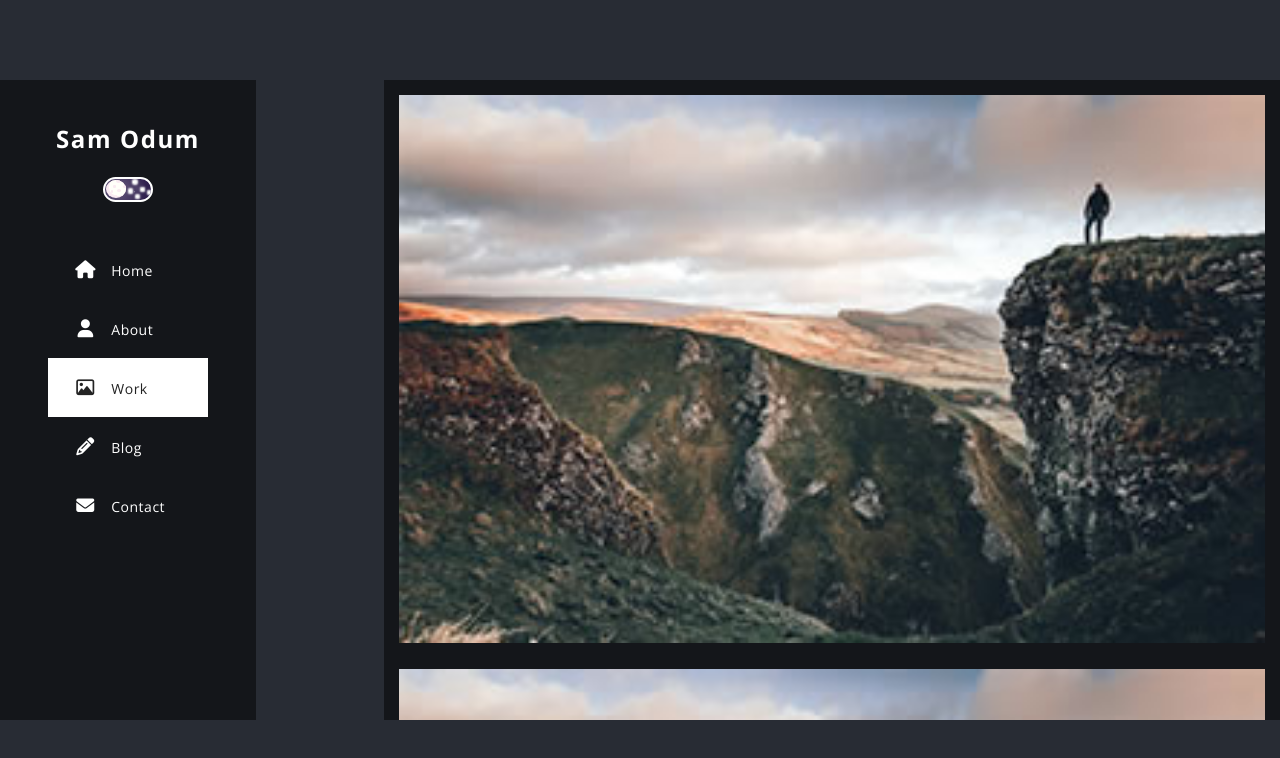
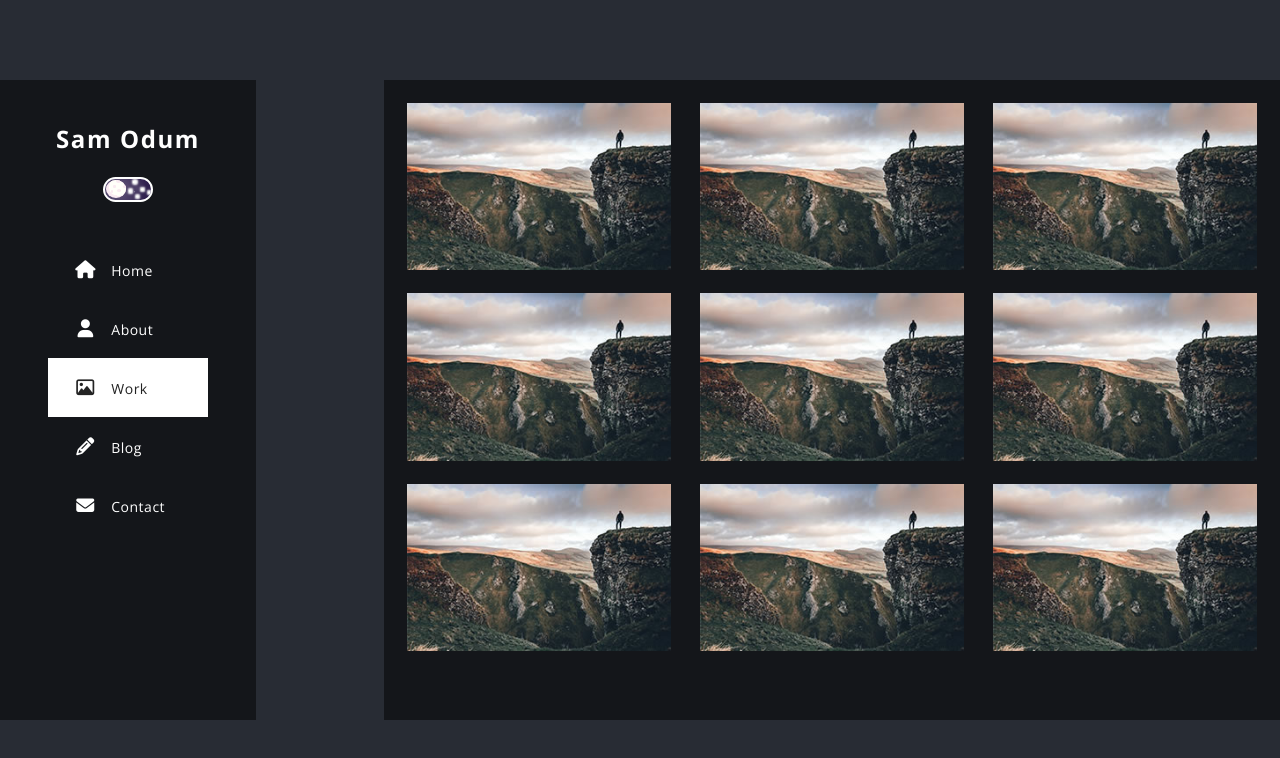
Before and after one commit to SamOdum/sam-odum, a React (Create React App) app: page /work in a window 1280 px wide. Shown: the top 758 px of the page. Built offline with nearby package versions, Linux system fonts and the light colour scheme; a web font is replaced by a local one.

Commit message:
Implement grid css for work page
Because:
- It's the best suited for the 2-dimensional display

I laid out the work/portfolio items with css grid as it's the
perfect solution for the look and fee I want.

```diff
--- a/src/components/Work.js
+++ b/src/components/Work.js
@@ -3,6 +3,7 @@ import PortfolioPiece from './PortfolioPiece';
 import PortfolioContext from '../contexts/PortfolioContext';
 
 const Work = () => {
+  /* Using a comma to gloss over 'setPortfolio'  */
   const [portfolio, ,] = useContext(PortfolioContext);
 
   return (
--- a/src/contexts/PortfolioContext.js
+++ b/src/contexts/PortfolioContext.js
@@ -28,6 +28,48 @@ export const PortfolioProvider = ({ children }) => {
       imageBig,
       imageSmall,
     },
+    {
+      key: '04',
+      name: 'Best First',
+      description: "the first one I'm testing",
+      imageBig,
+      imageSmall,
+    },
+    {
+      key: '05',
+      name: 'Another One',
+      description: "the wonderful one I'm testing",
+      imageBig,
+      imageSmall,
+    },
+    {
+      key: '06',
+      name: 'Still Another',
+      description: 'to check and be doubly sure',
+      imageBig,
+      imageSmall,
+    },
+    {
+      key: '07',
+      name: 'Best First',
+      description: "the first one I'm testing",
+      imageBig,
+      imageSmall,
+    },
+    {
+      key: '08',
+      name: 'Another One',
+      description: "the wonderful one I'm testing",
+      imageBig,
+      imageSmall,
+    },
+    {
+      key: '09',
+      name: 'Still Another',
+      description: 'to check and be doubly sure',
+      imageBig,
+      imageSmall,
+    },
   ]);
 
   return (
--- a/src/styles/modules/Work.scss
+++ b/src/styles/modules/Work.scss
@@ -1,12 +1,19 @@
 .work {
-  padding: 5px;
+  padding: 1%;
   display: grid;
+  grid-template-columns: 1fr;
+  grid-template-rows: repeat(9, auto);
+  // justify-content: center;
+  // align-items: center;
+  gap: 1%;
+  @include md {
+    grid-template-columns: repeat(3, 1fr);
+    grid-template-rows: repeat(3, 30%);
+  }
 }
 
 .work .item {
-  //   width: 200px;
   margin: 10px;
-  grid-template-columns: repeat(3, 1fr);
 }
 
 .work .item img {
```
